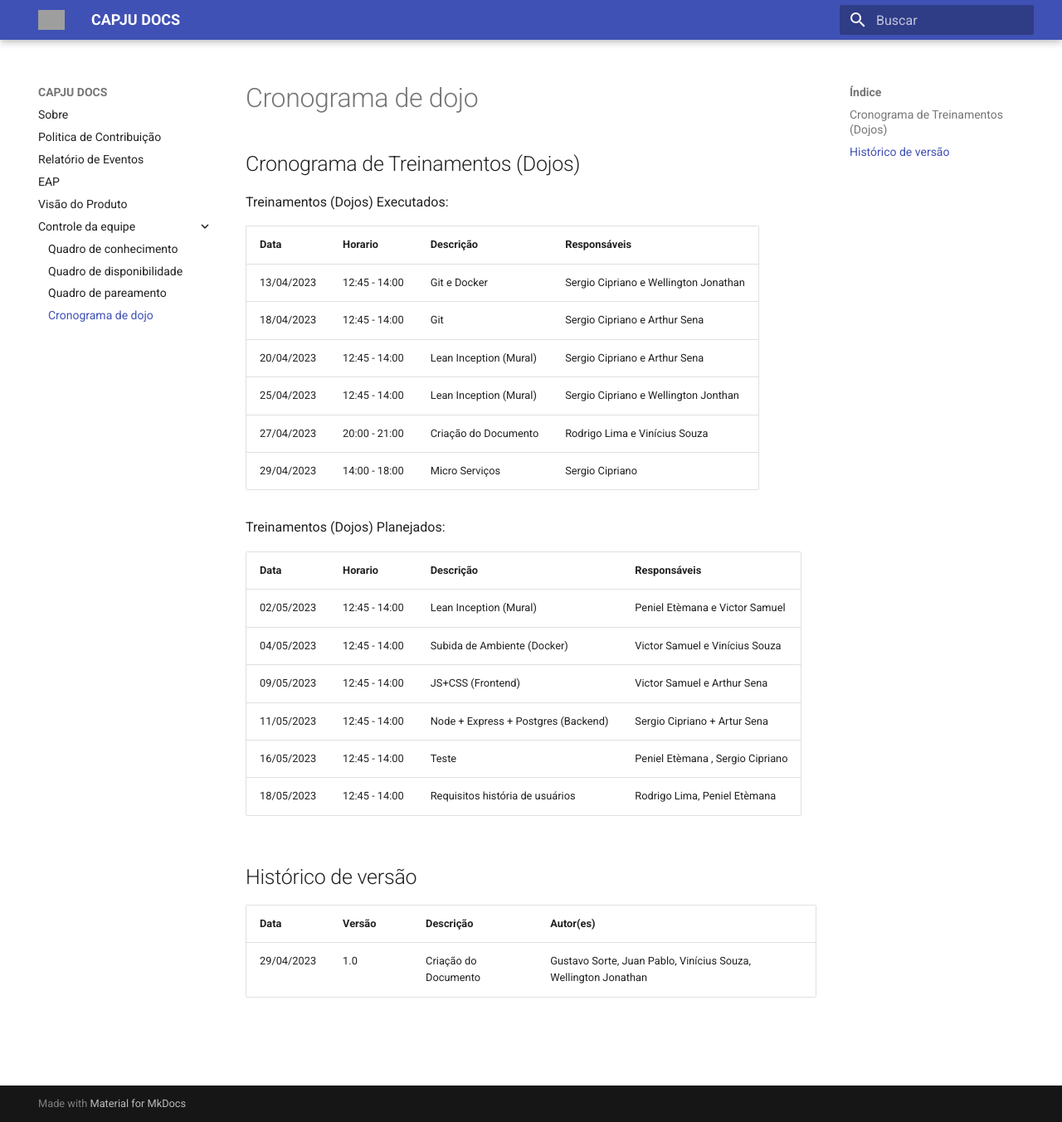
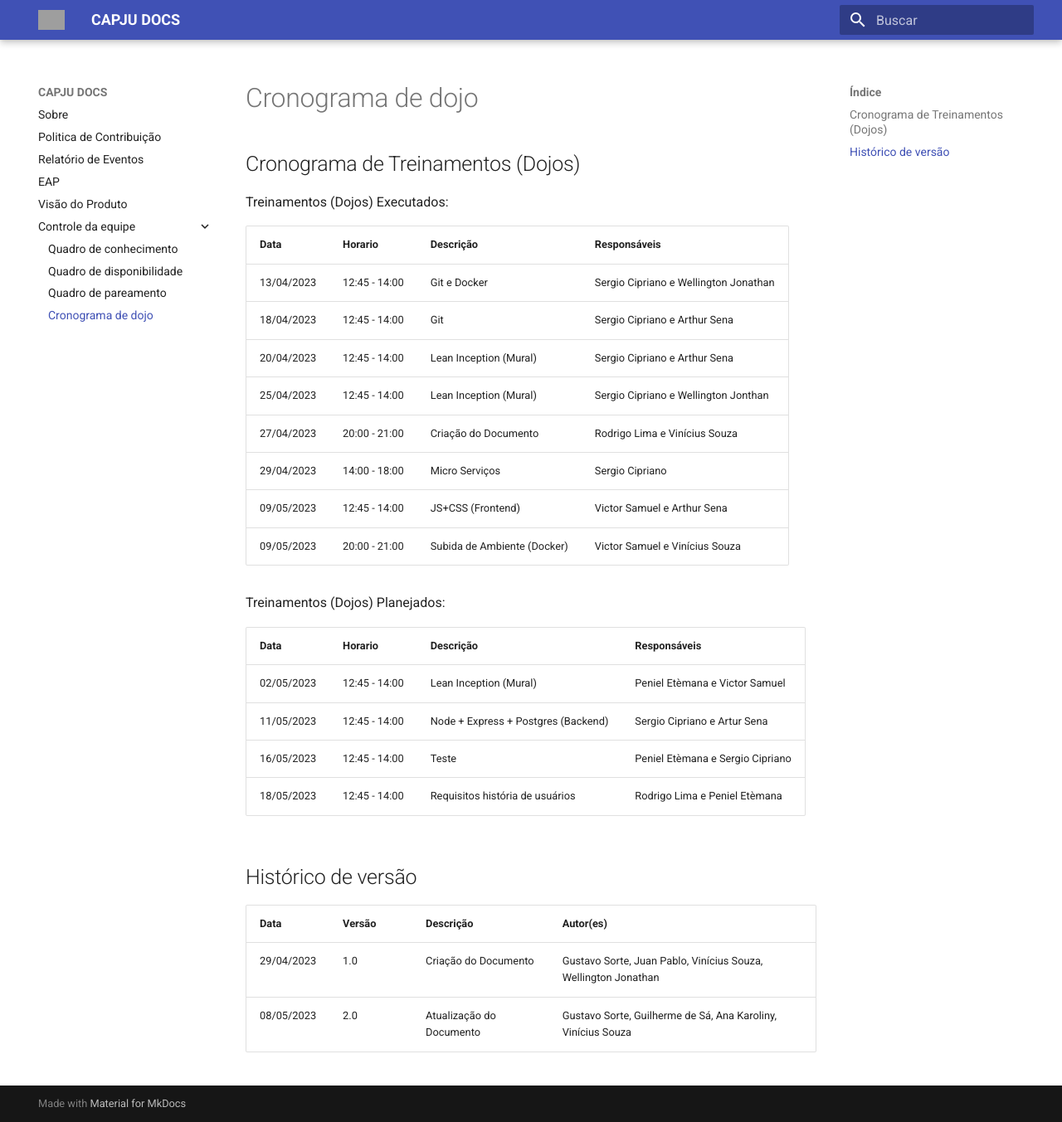
Before and after one commit to fga-eps-mds/2023-1-CAPJu-Doc, an MkDocs documentation site: the page built from docs/Controle/cronograma_de_dojo.md, in a window 1280 px wide and 1353 px high. Shown: the whole window at 83% size. Built offline with MkDocs 1.6.1 and Material for MkDocs 9.7.7, drawn with Linux system fonts in a browser that asks for light colours; grey boxes are pictures that could not be loaded.

Commit message:
(#109) - Atualiza dojos e executados
Co-authored-by: Guilherme de Sá Gonçalves <GuilhermeDSa1013@users.noreply.github.com>
Co-authored-by: Ana Karoliny Cavalcanti <AnaKarolinyCavalcanti@users.noreply.github.com>

```diff
--- a/docs/Controle/cronograma_de_dojo.md
+++ b/docs/Controle/cronograma_de_dojo.md
@@ -10,19 +10,20 @@ Treinamentos (Dojos) Executados:
 | 25/04/2023 | 12:45 - 14:00 | Lean Inception (Mural)| Sergio Cipriano e Wellington Jonthan |
 | 27/04/2023 | 20:00 - 21:00 | Criação do Documento | Rodrigo Lima e Vinícius Souza |
 | 29/04/2023 | 14:00 - 18:00 | Micro Serviços | Sergio Cipriano |
+| 09/05/2023 | 12:45 - 14:00 | JS+CSS (Frontend) | Victor Samuel e  Arthur Sena |
+| 09/05/2023 | 20:00 - 21:00 | Subida de Ambiente (Docker) | Victor Samuel e Vinícius Souza |
 
 Treinamentos (Dojos) Planejados:
 
 | Data | Horario | Descrição | Responsáveis |
 | ---- | ---- | ---- | ---- |
 | 02/05/2023 |12:45 - 14:00 | Lean Inception (Mural)  | Peniel Etèmana  e Victor Samuel   |
-| 04/05/2023 |12:45 - 14:00| Subida de Ambiente (Docker) |   Victor Samuel e Vinícius Souza|
-| 09/05/2023 |12:45 - 14:00| JS+CSS (Frontend) | Victor Samuel e  Arthur Sena |
-| 11/05/2023 |12:45 - 14:00| Node + Express + Postgres (Backend) | Sergio Cipriano + Artur Sena  |
-| 16/05/2023 |12:45 - 14:00| Teste| Peniel Etèmana , Sergio Cipriano |
-| 18/05/2023 |12:45 - 14:00| Requisitos história de usuários |  Rodrigo Lima, Peniel Etèmana  |
+| 11/05/2023 |12:45 - 14:00 | Node + Express + Postgres (Backend) | Sergio Cipriano e Artur Sena  |
+| 16/05/2023 |12:45 - 14:00 | Teste | Peniel Etèmana e Sergio Cipriano |
+| 18/05/2023 |12:45 - 14:00 | Requisitos história de usuários | Rodrigo Lima e Peniel Etèmana |
 
 ## Histórico de versão
 | Data | Versão | Descrição | Autor(es) |
 | ---- | ---- | ---- | ---- |
 | 29/04/2023 | 1.0 | Criação do Documento | Gustavo Sorte, Juan Pablo, Vinícius Souza, Wellington Jonathan |
+| 08/05/2023 | 2.0 | Atualização do Documento | Gustavo Sorte, Guilherme de Sá, Ana Karoliny, Vinícius Souza |
```
